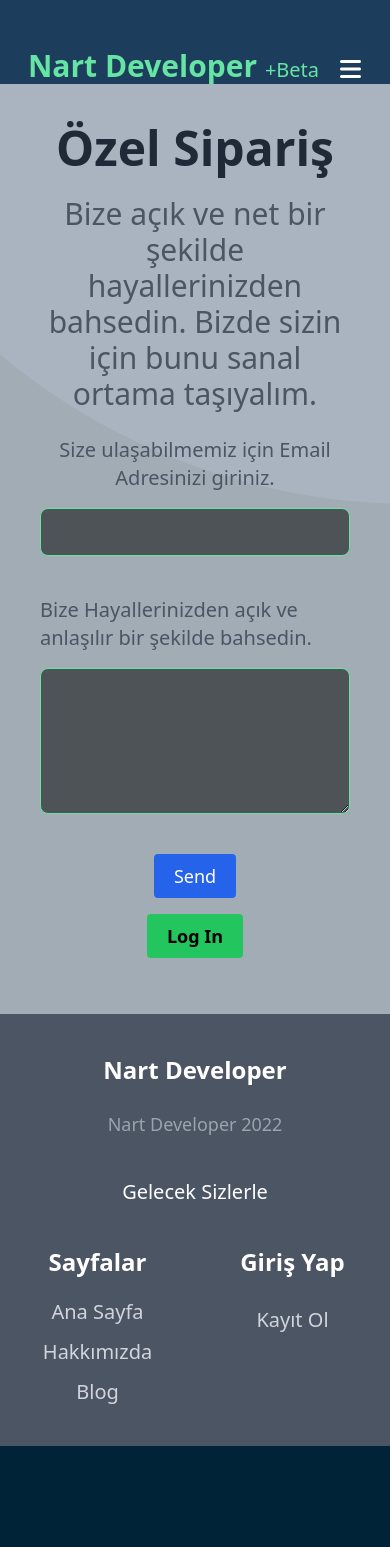
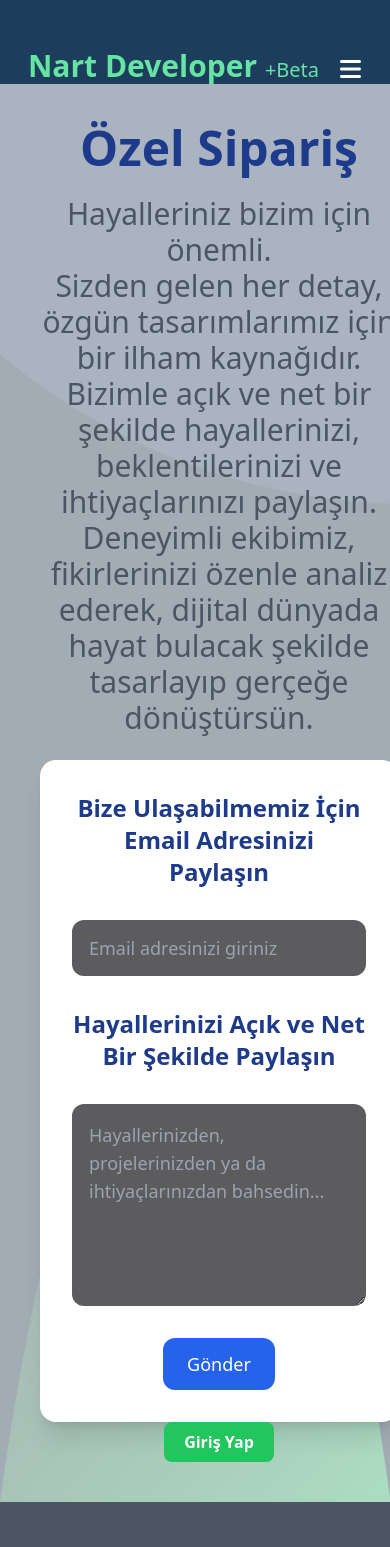
Before and after one commit to sefeoz/nart-dev, a Next.js app: page /order in a window 390 px wide. Shown: the top 1547 px of the page. Before the commit the page ends 1446 px from the top, so only its background shows below. Built offline with nearby package versions, Linux system fonts and the light colour scheme.

Commit message:
order değişti

```diff
--- a/package.json
+++ b/package.json
@@ -8,6 +8,7 @@
     "@fortawesome/fontawesome-svg-core": "^6.2.1",
     "@fortawesome/free-solid-svg-icons": "^6.2.1",
     "@fortawesome/react-fontawesome": "^0.2.0",
+    "framer-motion": "^11.15.0",
     "ioredis": "^5.2.4",
     "nanoid": "^5.0.9",
     "next": "^15.1.3",
--- a/pages/order.js
+++ b/pages/order.js
@@ -1,107 +1,225 @@
-import {useAuth0} from "@auth0/auth0-react";
-import React, {useEffect, useState} from "react";
-import Link from "next/link";
+import { useAuth0 } from "@auth0/auth0-react";
+import React, { useEffect, useState } from "react";
+import { motion } from "framer-motion";
 
-export default function Order(){
-    const { loginWithRedirect,logout,isAuthenticated,user,getAccessTokenSilently} = useAuth0();
-    const [text,textSet] = useState("");
-    const [url,urlSet] = useState("null");
-    const [email,emailSet] = useState("");
-    useEffect(()=>{
-        const url = window.location.href;
-        console.log(url);
-        urlSet(url);
+export default function Order() {
+    const {
+        loginWithRedirect,
+        logout,
+        isAuthenticated,
+        user,
+        getAccessTokenSilently,
+    } = useAuth0();
+
+    const [text, setText] = useState("");
+    const [url, setUrl] = useState("");
+    const [email, setEmail] = useState("");
+
+    useEffect(() => {
+        const currentUrl = window.location.href;
+        setUrl(currentUrl);
+    }, []);
+
+    const orderSuccess = () => {
         const order = document.getElementById("order");
+        if (order) {
+            order.innerHTML = `
+                <div class="text-center text-white my-64 bg-transparent">
+                    <h1 class="text-7xl font-bold">Siparişinizi Aldık</h1>
+                    <p class="text-5xl font-thin mt-6">En kısa sürede sizinle iletişime geçeceğiz</p>
+                </div>
+            `;
+        }
+    };
 
-    },[])
-    const html = ` <div class="text-center text-white my-64 bg-transparent">
-                    <h1 class="text-7xl font-bold">Siparişinizi Aldık </h1>
-                    <p class="text-5xl font-thin mt-6">En kısa sürede sizinle iletişime geçeceğiz</p>
+    const onSubmit = async (e) => {
+        e.preventDefault();
 
-                </div>
-    `
-        function orderSuccess(){
-            order.innerHTML = html
+        if (!isAuthenticated) {
+            alert("Lütfen giriş yapınız.");
+            return;
         }
 
-    const onSubmit = async (e)=>{
-        e.preventDefault();
-        if (!isAuthenticated){
-            alert("Giriş Yapınız")
-        }else{
-            if (!url || !text || !email){
-                alert("Hatalı ya da eksik bilgi \n Tekrar Deneyiniz");
-            }else{
-                orderSuccess();
-            }
+        if (!url || !text || !email) {
+            alert("Hatalı veya eksik bilgi. Lütfen tekrar deneyiniz.");
+            return;
         }
 
+        orderSuccess();
 
-        const usertoken = await getAccessTokenSilently();
-        const response = await fetch("/api/comment",{
-            method :"POST",
-            body: JSON.stringify({text,usertoken,url,email}),
-            headers:{
-                "Content-Type":"application/json",
-            }
-        })
-        const data = await response.json();
-    }
-    return (<div id={"order"}>
-        <div className={"bg-gray-200 bg-opacity-70"} >
-            <div className="site-6xl-container p-10">
-                <h1 className="text-5xl font-bold text-center text-gray-800">Özel Sipariş</h1>
-                    <h1 className="text-3xl text-center text-gray-600 mt-6 font-extralight">Bize açık ve net bir şekilde hayallerinizden bahsedin. Bizde sizin için bunu sanal ortama taşıyalım.</h1>
-                <div>
-                    <form onSubmit={onSubmit} className="mt-6">
-                        <div className={"flex flex-col"}>
-                            <h1 className="text-center text-gray-600 text-xl mb-4">Size ulaşabilmemiz için Email Adresinizi giriniz.</h1>
-                        <input type="email" className={"text-zinc-200 text-lg p-4 h-12 bg-zinc-900 bg-opacity-60 rounded-lg border border-nav-green"} onChange={(e)=>emailSet(e.target.value)}/>
+        try {
+            const userToken = await getAccessTokenSilently();
+            await fetch("/api/comment", {
+                method: "POST",
+                body: JSON.stringify({ text, userToken, url, email }),
+                headers: {
+                    "Content-Type": "application/json",
+                },
+            });
+        } catch (error) {
+            console.error("Sipariş gönderilirken hata oluştu:", error);
+        }
+    };
+
+    return (
+        <motion.div
+            id="order"
+            initial={{ opacity: 0 }}
+            animate={{ opacity: 1 }}
+            transition={{ duration: 1 }}
+            className="relative overflow-hidden min-h-screen"
+        >
+            {/* Background Animation */}
+            <motion.div
+                className="absolute inset-0"
+                initial={{ opacity: 0 }}
+                animate={{ opacity: 1 }}
+                transition={{ duration: 3, ease: "easeInOut" }}
+            >
+                <svg
+                    className="w-full h-full"
+                    xmlns="http://www.w3.org/2000/svg"
+                    viewBox="0 0 800 600"
+                    preserveAspectRatio="none"
+                >
+                    <defs>
+                        <linearGradient id="grad1" x1="0%" y1="0%" x2="100%" y2="100%">
+                            <stop offset="0%" style={{ stopColor: "#0f2027", stopOpacity: 1 }} />
+                            <stop offset="100%" style={{ stopColor: "#22c55e", stopOpacity: 1 }} />
+                        </linearGradient>
+                    </defs>
+                    <motion.path
+                        fill="url(#grad1)"
+                        d="M0,600 C200,300 600,300 800,600 L800,600 L0,600 Z"
+                        animate={{
+                            d: [
+                                "M0,600 C200,300 600,300 800,600 L800,600 L0,600 Z",
+                                "M0,600 C300,400 500,200 800,500 L800,600 L0,600 Z",
+                                "M0,600 C200,300 600,300 800,600 L800,600 L0,600 Z",
+                            ],
+                        }}
+                        transition={{ duration: 6, repeat: Infinity, ease: "easeInOut" }}
+                    />
+                </svg>
+            </motion.div>
+
+            {/* Content Section */}
+            <div className="relative z-10 bg-gray-200 bg-opacity-70 min-h-screen flex flex-col justify-center items-center">
+                <motion.div
+                    className="site-6xl-container p-10"
+                    initial={{y: -50}}
+                    animate={{y: 0}}
+                    transition={{duration: 0.8, ease: "easeOut"}}
+                >
+                    <h1 className="text-5xl font-bold text-center text-blue-900">
+                        Özel Sipariş
+                    </h1>
+                    <h1 className="text-3xl text-center text-gray-600 mt-6 font-extralight">
+                        Hayalleriniz bizim için önemli.
+                        <br/>
+                        Sizden gelen her detay, özgün tasarımlarımız için bir ilham
+                        kaynağıdır.
+                        <br/>
+                        Bizimle açık ve net bir şekilde hayallerinizi, beklentilerinizi ve ihtiyaçlarınızı paylaşın.
+                        <br/>
+                        Deneyimli ekibimiz, fikirlerinizi özenle analiz ederek, dijital dünyada hayat bulacak şekilde
+                        tasarlayıp gerçeğe dönüştürsün.
+                    </h1>
+
+                    <form
+                        onSubmit={onSubmit}
+                        className="mt-6 bg-white shadow-xl rounded-2xl p-8 space-y-8"
+                    >
+                        <div className="flex flex-col space-y-4">
+                            <h1 className="text-center text-blue-900 text-2xl font-semibold mb-4">
+                                Bize Ulaşabilmemiz İçin Email Adresinizi Paylaşın
+                            </h1>
+                            <input
+                                type="email"
+                                className="text-zinc-200 text-lg p-4 h-14 bg-zinc-900 bg-opacity-70 rounded-xl border border-transparent focus:ring-2 focus:ring-blue-500 focus:ring-opacity-50 transition-all duration-300 ease-in-out"
+                                onChange={(e) => setEmail(e.target.value)}
+                                placeholder="Email adresinizi giriniz"
+                            />
                         </div>
-                        <div className={"flex flex-col items-center mt-10"}>
-                            <h1 className={"text-xl text-gray-600 mb-4"}>Bize Hayallerinizden açık ve anlaşılır bir şekilde bahsedin.</h1>
-            <textarea rows="4"
-                      className="border border-nav-green w-full p-4 bg-zinc-900 bg-opacity-60 rounded-lg text-zinc-200 text-lg"
-                      onChange={(e)=>textSet(e.target.value)}
-                      value={text}
-            />
+
+                        <div className="flex flex-col items-center mt-8 space-y-4">
+                            <h1 className="text-center text-blue-900 text-2xl font-semibold mb-4">
+                                Hayallerinizi Açık ve Net Bir Şekilde Paylaşın
+                            </h1>
+                            <textarea
+                                rows="6"
+                                className="border border-transparent focus:ring-2 focus:ring-blue-500 w-full p-4 bg-zinc-900 bg-opacity-70 rounded-xl text-zinc-200 text-lg focus:outline-none transition-all duration-300 ease-in-out"
+                                onChange={(e) => setText(e.target.value)}
+                                value={text}
+                                placeholder="Hayallerinizden, projelerinizden ya da ihtiyaçlarınızdan bahsedin..."
+                            />
                         </div>
+
                         <div className="flex justify-center">
-
-                            <button typeof="button"
-                             className="bg-blue-600 text-white px-5 py-2 text-lg rounded
-                hover:bg-inherit hover:text-blue-600 ease-in-out duration-200 mt-10">
-                                Send
-                            </button>
+                            <motion.button
+                                whileHover={{
+                                    scale: 1.05,
+                                    backgroundColor: "#0332b6",
+                                    boxShadow: "0px 4px 30px rgba(29, 78, 216, 0.4)",
+                                }}
+                                whileTap={{scale: 0.95}}
+                                type="submit"
+                                className="bg-blue-600 text-white px-6 py-3 text-lg rounded-xl hover:bg-blue-700 focus:outline-none focus:ring-2 focus:ring-blue-500 focus:ring-opacity-50 transition ease-in-out duration-200"
+                            >
+                                Gönder
+                            </motion.button>
                         </div>
                     </form>
+
+
+                    {/* Authentication Buttons */}
                     <div className="flex justify-center">
-                        {isAuthenticated ? <div className="flex justify-between items-center mt-4">
-                            <div className="flex flex-col md:flex-row items-center space-y-2 md:space-y-0 md:space-x-4">
-                                <img src={user.picture} width={30} className="rounded-full"  />
-                                <span className="font-semibold text-lg text-gray-200">{user.name}</span>
-                                <button typeof="button"
-                                        className="flex rounded bg-red-500 lato px-5 py-2 font-semibold
-                                hover:bg-inherit hover:text-red-500 text-lg ease-in-out duration-200"
-                                        onClick={() => logout({returnTo:"http://localhost:3000/"})}>
-                                    Log Out
-                                </button>
+                        {isAuthenticated ? (
+                            <div className="flex justify-between items-center mt-4">
+                                <div
+                                    className="flex flex-col md:flex-row items-center space-y-2 md:space-y-0 md:space-x-4">
+                                    <img
+                                        src={user.picture}
+                                        width={30}
+                                        className="rounded-full"
+                                        alt="User"
+                                    />
+                                    <span className="font-semibold text-lg text-gray-200">
+                                        {user.name}
+                                    </span>
+                                    <motion.button
+                                        whileHover={{
+                                            scale: 1.1,
+                                            backgroundColor: "#ef4444",
+                                            boxShadow: "0px 4px 20px rgba(239, 68, 68, 0.3)",
+                                        }}
+                                        whileTap={{scale: 0.95}}
+                                        className="flex rounded-lg bg-red-500 text-white px-5 py-2 font-semibold hover:bg-red-600 focus:outline-none focus:ring-2 focus:ring-red-500 focus:ring-opacity-50 ease-in-out duration-200"
+                                        onClick={() =>
+                                            logout({returnTo: "http://localhost:3000/"})
+                                        }
+                                    >
+                                        Çıkış Yap
+                                    </motion.button>
+                                </div>
                             </div>
-                        </div>:<div className="flex justify-end my-4">
-
-                            <button typeof="button"
-                                    className="rounded bg-green-500 px-5 lato py-2 font-semibold
-                                hover:bg-inherit hover:text-green-500 text-lg ease-in-out duration-200"
-                                    onClick={() => loginWithRedirect()}>
-                                Log In
-                            </button>
-                        </div>
-                        }
+                        ) : (
+                            <motion.button
+                                whileHover={{
+                                    scale: 1.1,
+                                    backgroundColor: "#22c55e",
+                                    boxShadow: "0px 4px 20px rgba(34, 197, 94, 0.3)",
+                                }}
+                                whileTap={{scale: 0.95}}
+                                className="rounded-lg bg-green-500 text-white px-5 py-2 font-semibold hover:bg-green-600 focus:outline-none focus:ring-2 focus:ring-green-500 focus:ring-opacity-50 ease-in-out duration-200"
+                                onClick={() => loginWithRedirect()}
+                            >
+                                Giriş Yap
+                            </motion.button>
+                        )}
                     </div>
-                </div>
+                </motion.div>
             </div>
-        </div>
-        </div>
-
-    )
+        </motion.div>
+    );
 }
```
Also changed, not shown: 1 other file (tests, documents, lock files or other folders).
